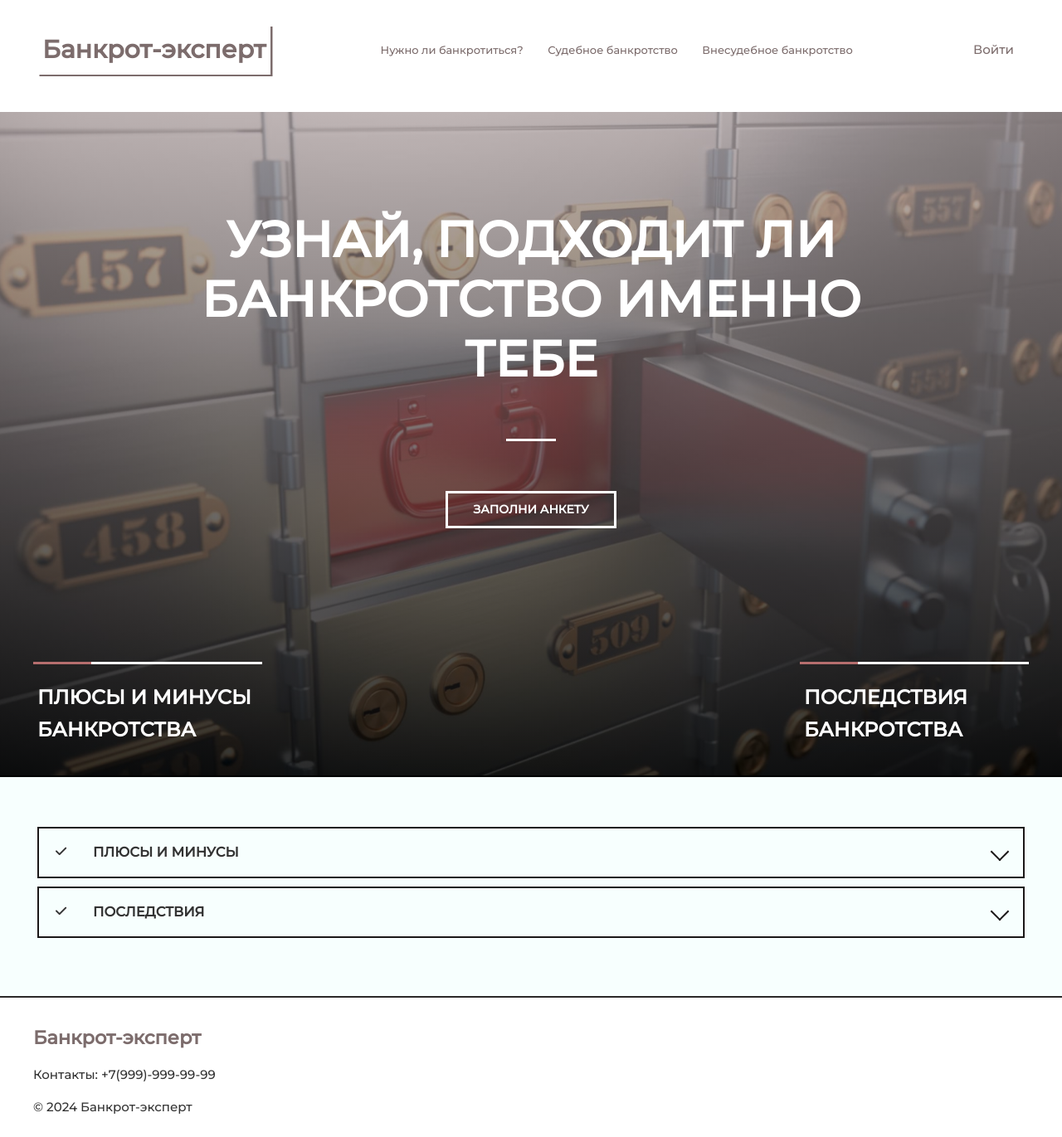
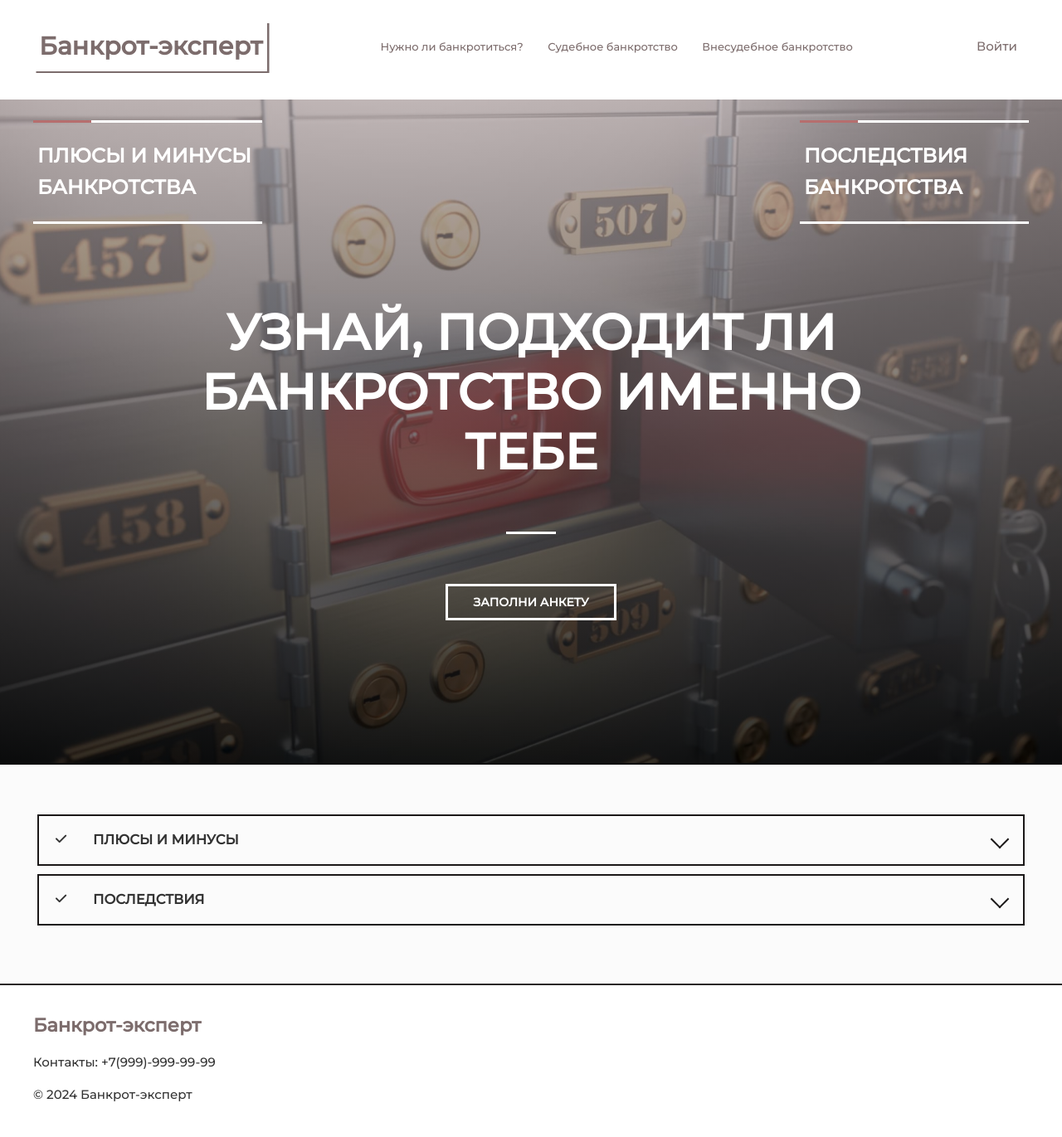
Before and after one commit to Egaster/anketa, a Flask app: page / in a window 1280 px wide. Shown: the whole page at 83% size. After the commit the page ends 1328 px from the top, so only its background shows below. Run offline with Flask 3, Linux system fonts and the light colour scheme; some libraries are stand-ins or nearby versions.

Commit message:
Починил аккордеон, поменял положение кнопок

```diff
--- a/static/css/style.css
+++ b/static/css/style.css
@@ -38,7 +38,6 @@ h1, h2, h3, h4, h5, h6 {
 .intro {
     width: 100%;
     height: 100vh;
-    position: relative;
     min-height: 620px;
 
     background:
@@ -53,7 +52,7 @@ h1, h2, h3, h4, h5, h6 {
     width: 100%;
     max-width: 880px;
     padding-top: 50px;
-    margin: 135px auto;
+    margin: 45px auto;
     font-size: 24px;
     text-align: center;
 }
@@ -64,7 +63,6 @@ h1, h2, h3, h4, h5, h6 {
     font-weight: 700;
     text-transform: uppercase;
     line-height: 1.2;
-    margin-top: 30px;
 
 }
 
@@ -89,11 +87,12 @@ h1, h2, h3, h4, h5, h6 {
 /*Хедер*/
 .header{
     width: 100%;
-    padding: 30px;
+    padding: 26px;
     position: absolute;
     top: 0;
     left: 0px;
     right: 0;
+
     z-index: 1000; /*чтобы было поверх всего фона*/
 
 }
@@ -240,13 +239,12 @@ align-items: center;
 /* Slider */
 .slider {
     width: 100%;
-
-    position: absolute;
-
     bottom: 0px;
     left: 0;
     z-index: 1;
     margin-bottom: 15px;
+    margin-top: 120px;
+    padding-top: 25px;
 }
 
 .slider__inner {
@@ -255,11 +253,13 @@ align-items: center;
 }
 
 .slider__item {
+
     width: 23%;
     padding: 20px 0;
     position: relative;
 
     border-top: 3px solid #fff;
+    border-bottom: 3px solid #fff;
     opacity: .7;
 
     font-size: 18px;
@@ -299,7 +299,7 @@ align-items: center;
 
 .section__green {
     padding: 60px 0;
-    background-color: #f7fffe;
+    background-color: #fbfbfb;
     border-top:2px solid rgb(0, 0, 0);
 }
 
--- a/static/css/app.js
+++ b/static/js/app.js
@@ -1,5 +1,4 @@
 $(function(){
-
     /*Smooth Scroll*/
     $("[data-scroll]").on("click", function(event){
         event.preventDefault();
--- a/static/js/home.js
+++ /dev/null
@@ -1,19 +0,0 @@
-document.addEventListener('DOMContentLoaded', function() {
-    var link1 = document.querySelector('.slider__inner .slider__item:nth-child(1) .btn2');
-    var link2 = document.querySelector('.slider__inner .slider__item:nth-child(2) .btn2');
-
-    var accordion1 = document.querySelector('#wedo_2');
-    var accordion2 = document.querySelector('#wedo_3');
-
-    link1.addEventListener('click', function(event) {
-        event.preventDefault();
-        accordion1.style.display = 'block';
-        accordion2.style.display = 'none';
-    });
-
-    link2.addEventListener('click', function(event) {
-        event.preventDefault();
-        accordion1.style.display = 'none';
-        accordion2.style.display = 'block';
-    });
-});
--- a/templates/home.html
+++ b/templates/home.html
@@ -14,8 +14,8 @@
         <link href="https://fonts.googleapis.com/css2?family=Montserrat:wght@500&display=swap" rel="stylesheet">
         <script src="https://kit.fontawesome.com/c3770d0828.js" crossorigin="anonymous"></script>
     </head>
+
     <body>
-
         <header class="header">
             <div class="container">
                 <div class="header__inner">
@@ -42,13 +42,6 @@
         </header>
 
         <div class="intro" id="main">
-          <div class="container">
-              <div class="intro__inner">
-                  <br>
-                  <h1 class="intro__title">Узнай, подходит ли банкротство именно тебе</h1>
-                  <a class="btn" href="{{ url_for('form') }}">Заполни анкету</a>
-              </div>
-          </div>
             <div class="slider">
                 <div class="container">
                     <div class="slider__inner">
@@ -61,6 +54,13 @@
                     </div>
                 </div>
             </div>
+            <div class="container">
+                <div class="intro__inner">
+                    <h1 class="intro__title">Узнай, подходит ли банкротство именно тебе</h1>
+                    <a class="btn" href="{{ url_for('form') }}">Заполни анкету</a>
+                </div>
+            </div>
+
         </div>
 
 
@@ -68,14 +68,12 @@
 
         <section class="section__green" id="about">
             <div class="container">
-
                 <!-- <div class="section__header">
                     <h2 class="section__title">Плюсы и минусы</h2>
                 </div> -->
                 <div class="wedo">
                     <div class="accordion">
-
-                    <div class="accordion__item"  data-collapse="#wedo_2">
+                        <div class="accordion__item"  data-collapse="#wedo_2" >
                             <div class="accordion__header" >
                                 <div class="accordion__icon">
                                     <i class="fa-solid fa-check"></i>
@@ -101,7 +99,6 @@
                                 </ul>
                             </div>
                         </div>
-
                         <div class="accordion__item" data-collapse="#wedo_3">
                             <div class="accordion__header">
                                 <div class="accordion__icon">
@@ -128,8 +125,6 @@
                             </div>
                         </div>
                     </div><!-- /.accordion -->
-
-
                 </div>
             </div>
         </section>
@@ -142,13 +137,14 @@
                         <p>Контакты: +7(999)-999-99-99</p>
                     </div>
                 </div>
-              <div class="small__text">© 2024 Банкрот-эксперт</div>
+                <div class="small__text">
+                    © 2024 Банкрот-эксперт
+                </div>
             </div>
         </footer> <!--MAKED-->
 
         <script src="https://ajax.googleapis.com/ajax/libs/jquery/3.6.1/jquery.min.js">
         </script>
-      <script src="../static/css/app.js"></script>
-      <script src="../static/js/home.js"></script>
+        <script src="../static/js/app.js"></script>
     </body>
 </html>
```
Lines whose indentation alone changed are shown as unchanged.
